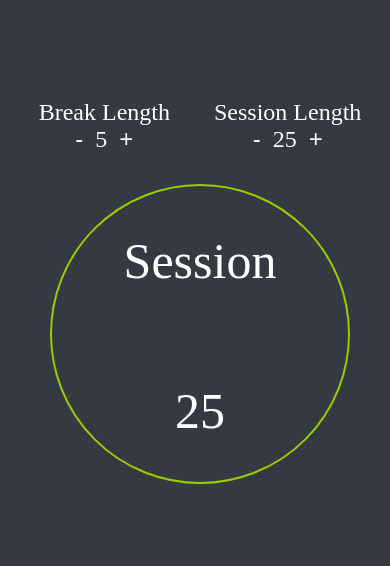
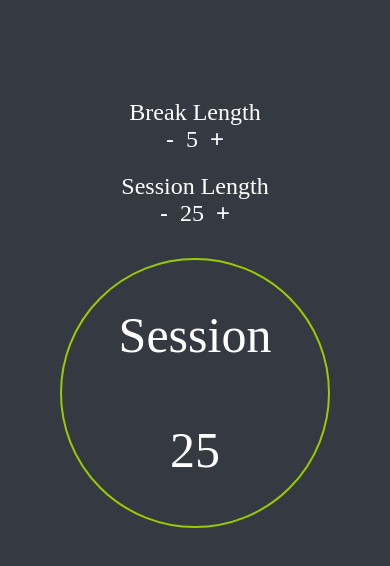
Before and after one commit to harpreetsingh500/freecodecamp-projects, a plain HTML site: page pomodoro_clock/index.html in a window 390 px wide. Drawn offline with nearby package versions, Linux system fonts and the light colour scheme.

Commit message:
changed width and height of clock

```diff
--- a/pomodoro_clock/main.css
+++ b/pomodoro_clock/main.css
@@ -40,8 +40,8 @@ button:hover {
 #background-color,
 #color-timer,
 #content {
-  width: 300px;
-  height: 300px;
+  width: 270px;
+  height: 270px;
   position: relative;
   border-radius: 50%;
 }
@@ -56,7 +56,7 @@ button:hover {
 #color-timer {
   background: #343942;
   z-index: 2;
-  top: -300px;
+  top: -270px;
   border-radius: 0;
 }
 
@@ -68,5 +68,20 @@ button:hover {
 }
 
 #time-type {
-  margin: 0 0 100px 0;
+  margin: 0 0 65px 0;
 }
+
+@media (max-width: 410px) {
+  #container {
+    width: 280px
+  }
+
+  #break,
+  #session {
+    display: block;
+  }
+
+  #break {
+    margin: 0 0 20px 0;
+  }
+}
--- a/pomodoro_clock/main.js
+++ b/pomodoro_clock/main.js
@@ -71,7 +71,7 @@ $(function() {
     start = true;
 
     if (reset) {
-      $colorTimer.css('height', '300px');
+      $colorTimer.css('height', '270px');
     }
   }
 
```
